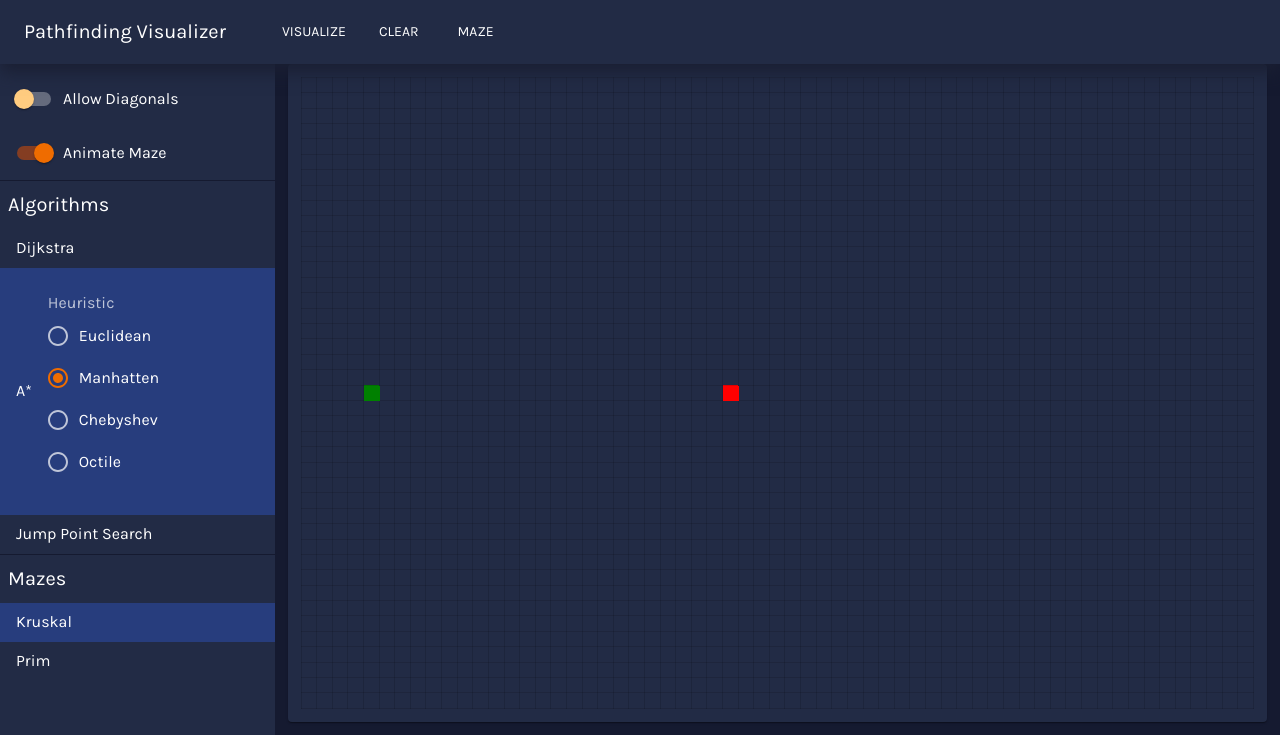
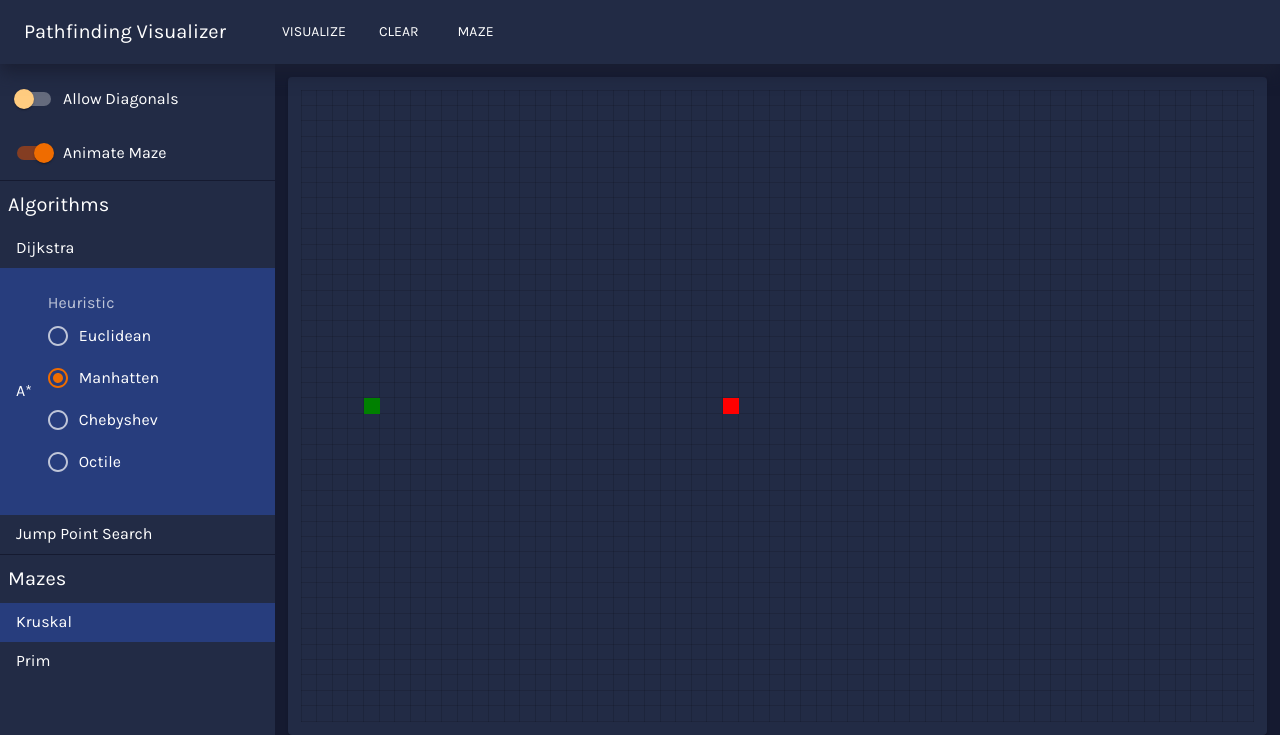
Before and after one commit to aarnav982023/PathfindingVis, a React app: page / in a window 1280 px wide. Shown: the top 735 px of the page. Built offline with nearby package versions, Linux system fonts and the light colour scheme.

Commit message:
Fixed paddingTop for content div

```diff
--- a/src/assets/css/App.css
+++ b/src/assets/css/App.css
@@ -68,8 +68,8 @@
 .content {
   display: flex;
   width: 100%;
-  margin-top: 8vh;
-  padding: 0 1vw 1vw 1vw;
+  --margin-top: 7vh;
+  padding: 1vw 1vw 1vw 1vw;
 }
 .data {
   width: 40%;
--- a/src/components/App.js
+++ b/src/components/App.js
@@ -8,7 +8,8 @@ import "../assets/css/App.css";
 import {
   createMuiTheme,
   ThemeProvider,
-  useTheme
+  useTheme,
+  makeStyles
 } from "@material-ui/core/styles";
 import { useTrail, animated } from "react-spring";
 
@@ -38,8 +39,13 @@ const myTheme = createMuiTheme({
   }
 });
 
+const useStyles = makeStyles(theme => ({
+  toolbar: theme.mixins.toolbar
+}));
+
 const App = () => {
   const gridRef = React.useRef();
+  const classes = useStyles();
   const theme = useTheme();
   const xs = window.matchMedia("(max-width: 576px)").matches;
   const sm = window.matchMedia("(min-width: 576px)").matches;
@@ -75,6 +81,7 @@ const App = () => {
 
   return (
     <ThemeProvider theme={myTheme}>
+      <div className={classes.toolbar} />
       <div className="app">
         <NavBar
           visualize={() => {
--- a/src/components/NavBar.js
+++ b/src/components/NavBar.js
@@ -107,8 +107,10 @@ const useStyles = makeStyles(theme => ({
     padding: "1vh",
     fontSize: "1rem"
   },
-  test: {
-    padding: "1vh 0 1vh 1vh"
+  header: {
+    paddingTop: theme.spacing(1),
+    paddingLeft: theme.spacing(1),
+    paddingBottom: theme.spacing(1)
   }
 }));
 
@@ -173,7 +175,7 @@ function NavBar(props) {
           />
         </ListItem>
         <Divider />
-        <Typography variant="h6" className={classes.test}>
+        <Typography variant="h6" className={classes.header}>
           Algorithms
         </Typography>
         <ListItem
@@ -238,7 +240,7 @@ function NavBar(props) {
           Jump Point Search
         </ListItem>
         <Divider />
-        <Typography variant="h6" className={classes.test}>
+        <Typography variant="h6" className={classes.header}>
           Mazes
         </Typography>
         <ListItem
```
